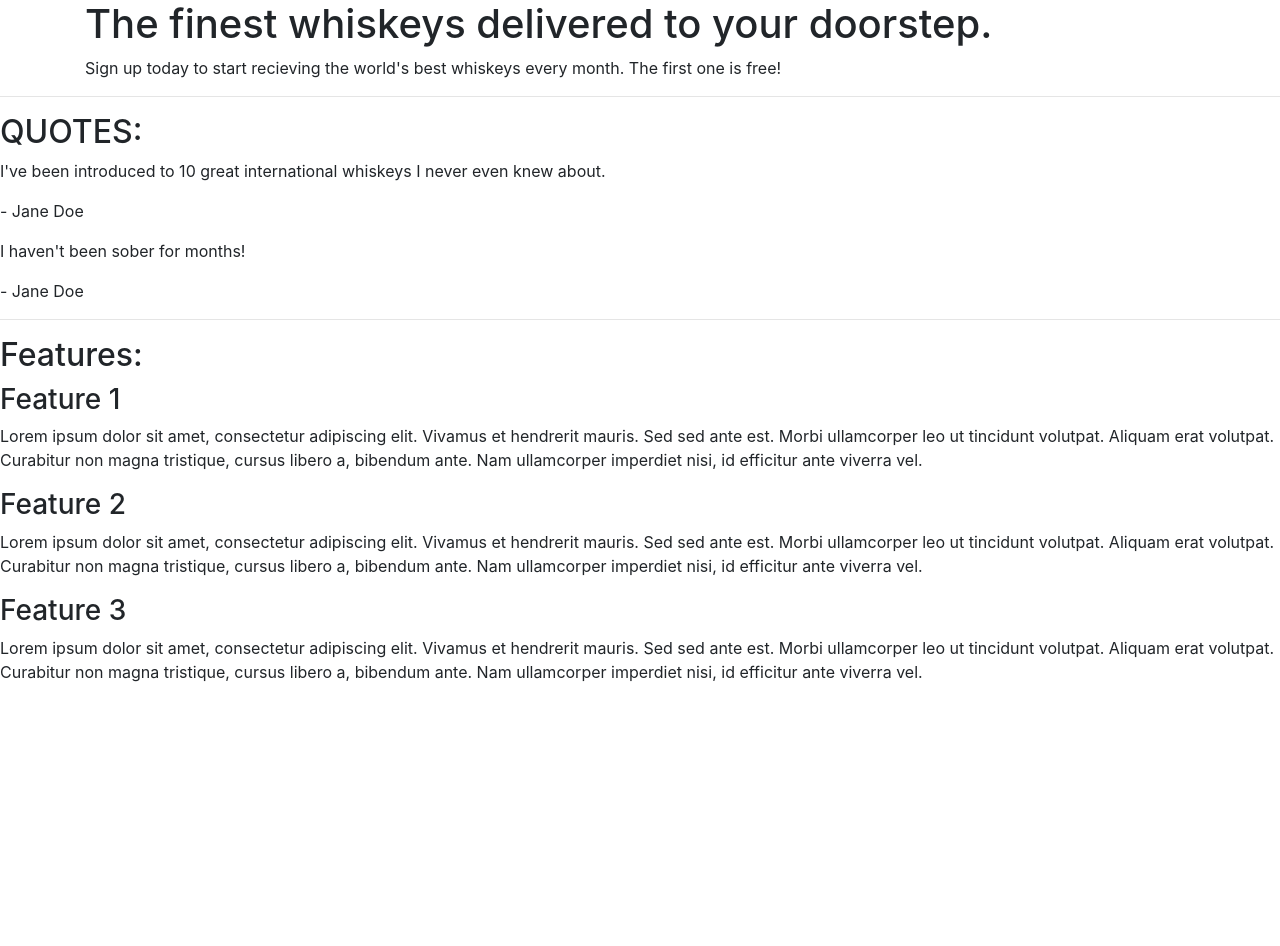
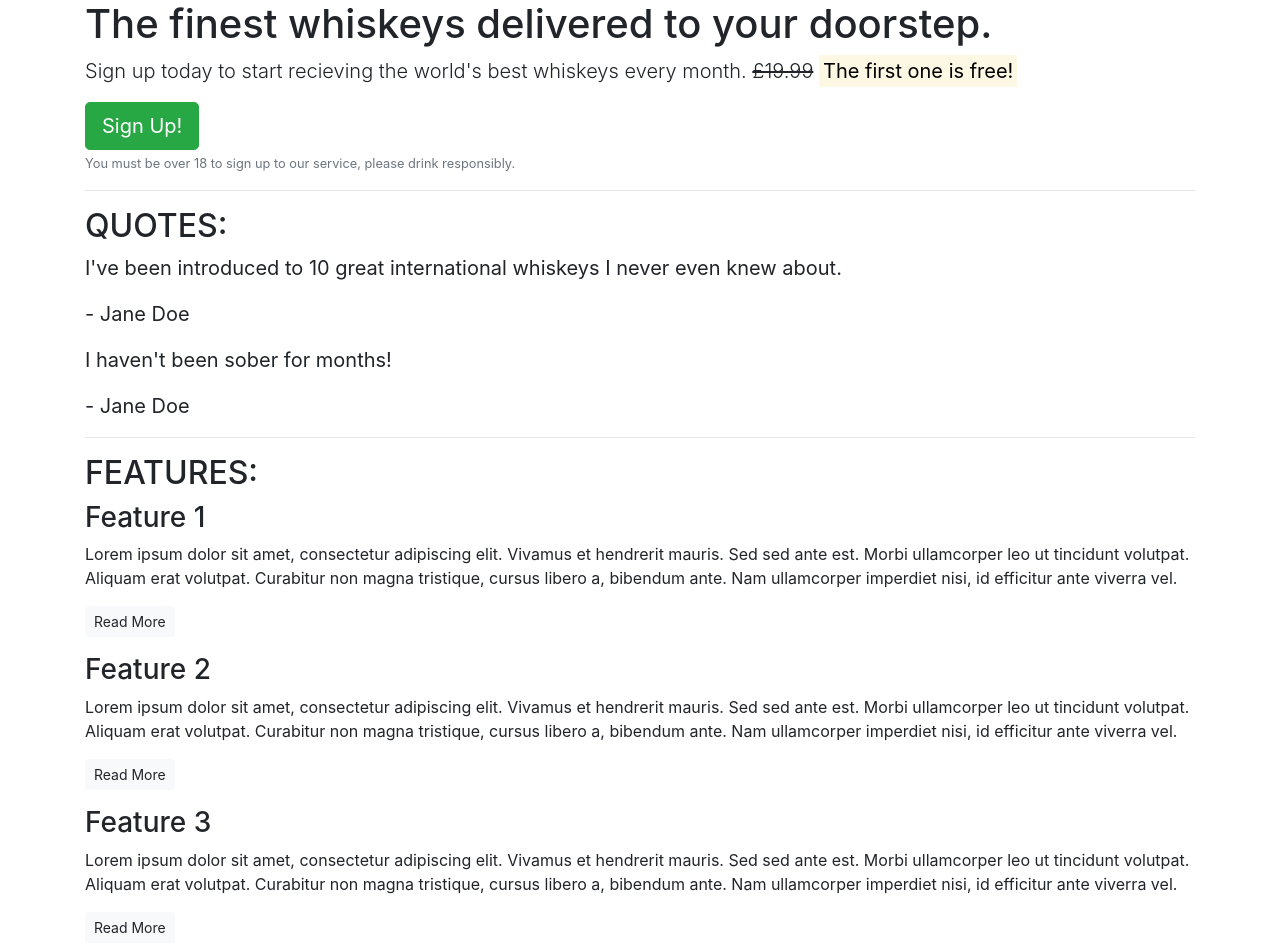
Before and after one commit to Pipicallu/Bootstrap-test, a plain HTML site: page index.html in a window 1280 px wide. Before the commit the page ends 800 px from the top, so only its background shows below. Drawn offline with nearby package versions, Linux system fonts and the light colour scheme.

Commit message:
added buttons and classes such as lead and blockquotes to paragraphs and headings

```diff
--- a/index.html
+++ b/index.html
@@ -12,36 +12,43 @@
 <article class="container">
     <section class="callout">
         <h1>The finest whiskeys delivered to your doorstep.</h1>
-        <p>Sign up today to start recieving the world's best whiskeys every month. The first one is free!</p>
+        <p class="lead">Sign up today to start recieving the world's best whiskeys every month.
+        <s>£19.99</s> <strong><mark> The first one is free!</mark></strong></p>
+        <button class="btn btn-success btn-lg">Sign Up!</button>
+        <p class="text-muted"><small>You must be over 18 to sign up to our service, please drink responsibly.</small></p>
+
     </section>
-</article>
 <hr>
 <section>
     <h2 class="text-uppercase">Quotes:</h2>
-    <div class="quote">
+    <blockquote class="blockquote">
         <p>I've been introduced to 10 great international whiskeys I never even knew about.</p>
         <p>- Jane Doe</p>
-    </div>
-    <div class="quote">
+    </blockquote>
+    <blockquote class="blockquote">
         <p>I haven't been sober for months!</p>
         <p>- Jane Doe</p>
-    </div>
+    </blockquote>
 </section>
 <hr>
 <section>
-    <h2>Features:</h2>
+    <h2 class="text-uppercase">Features:</h2>
     <div class="feature">
         <h3>Feature 1</h3>
         <p>Lorem ipsum dolor sit amet, consectetur adipiscing elit. Vivamus et hendrerit mauris. Sed sed ante est. Morbi ullamcorper leo ut tincidunt volutpat. Aliquam erat volutpat. Curabitur non magna tristique, cursus libero a, bibendum ante. Nam ullamcorper imperdiet nisi, id efficitur ante viverra vel.</p>
+         <p><a class="btn btn-sm btn-light" href="">Read More</a></p>
     </div>
     <div class="feature">
         <h3>Feature 2</h3>
         <p>Lorem ipsum dolor sit amet, consectetur adipiscing elit. Vivamus et hendrerit mauris. Sed sed ante est. Morbi ullamcorper leo ut tincidunt volutpat. Aliquam erat volutpat. Curabitur non magna tristique, cursus libero a, bibendum ante. Nam ullamcorper imperdiet nisi, id efficitur ante viverra vel.</p>
+        <p><a class="btn btn-sm btn-light" href="">Read More</a></p>
     </div>
     <div class="feature">
         <h3>Feature 3</h3>
         <p>Lorem ipsum dolor sit amet, consectetur adipiscing elit. Vivamus et hendrerit mauris. Sed sed ante est. Morbi ullamcorper leo ut tincidunt volutpat. Aliquam erat volutpat. Curabitur non magna tristique, cursus libero a, bibendum ante. Nam ullamcorper imperdiet nisi, id efficitur ante viverra vel.</p>
+        <p><a class="btn btn-sm btn-light" href="">Read More</a></p>
     </div>
 </section>
+</article>
 </body>
 </html>
```
